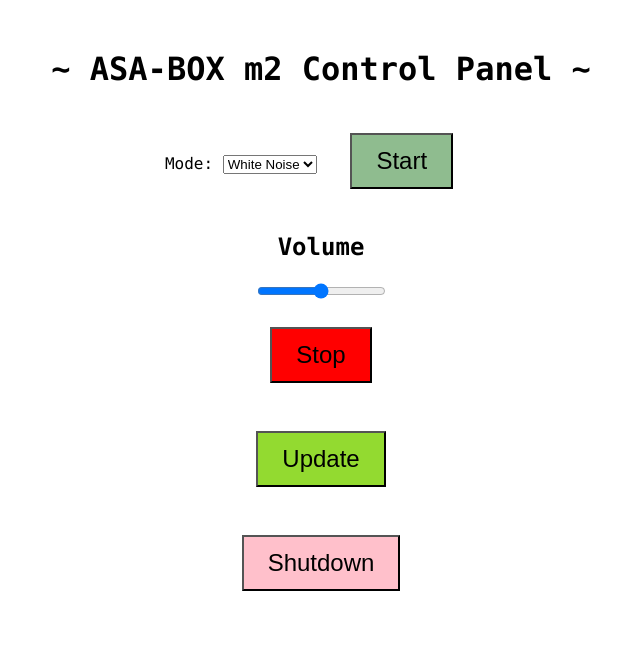
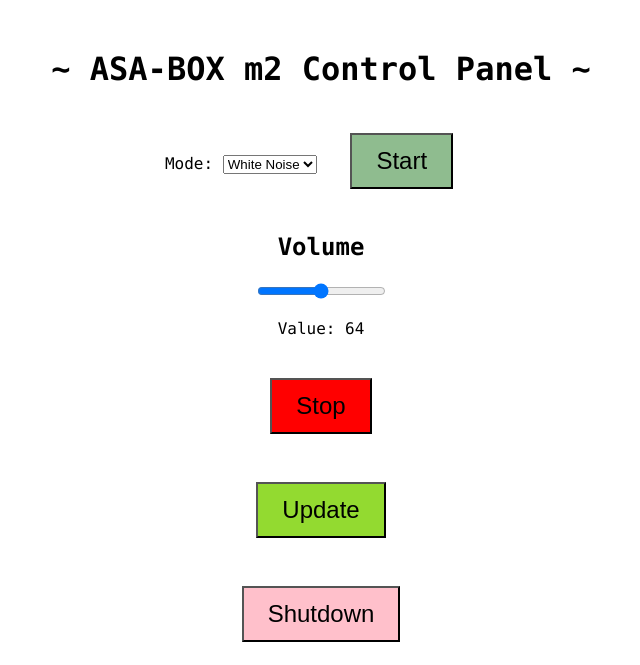
Before and after one commit to jwow1000/asa-box2, a Flask app: page / in a window 1280 px wide. Shown: the top 665 px of the page, without its empty margins (327-967 px from the left). Run offline with Flask 3, Linux system fonts and the light colour scheme; parts of the project's set-up code (start-up, migrations or seed data) failed here and were passed over.

Commit message:
fix html bug

```diff
--- a/py-server/templates/index.html
+++ b/py-server/templates/index.html
@@ -18,6 +18,7 @@
     <div id="volumeWrapper">
       <h2>Volume</h2>
       <input type="range" id="slider" min="0" max="127" value="64" />
+      <p>Value: <span id="volumeValue">64</span></p>
       <script>
         const slider = document.getElementById('slider');
         const volumeValue = document.getElementById('volumeValue');
```
